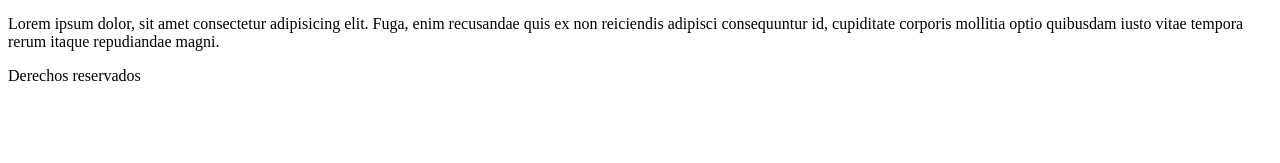
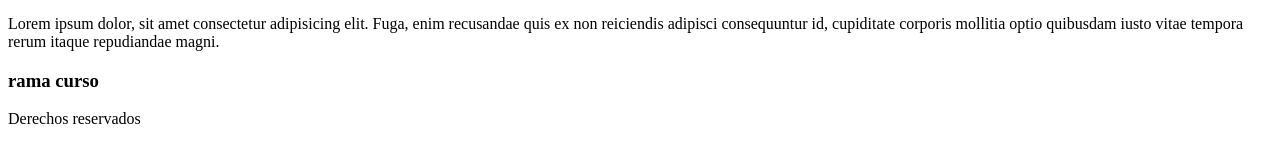
Before and after one commit to tfvega107/primerGit, a plain HTML site: page index.html in a window 1280 px wide. Shown: the part 221-384 px from the top of the page. Drawn offline with Linux system fonts and the light colour scheme.

Commit message:
en curso

```diff
--- a/index.html
+++ b/index.html
@@ -13,6 +13,7 @@
     <p>
         Lorem ipsum dolor, sit amet consectetur adipisicing elit. Fuga, enim recusandae quis ex non reiciendis adipisci consequuntur id, cupiditate corporis mollitia optio quibusdam iusto vitae tempora rerum itaque repudiandae magni.
     </p>
+    <h3> rama curso </h3>
     <footer>
         Derechos reservados
     </footer>
```
